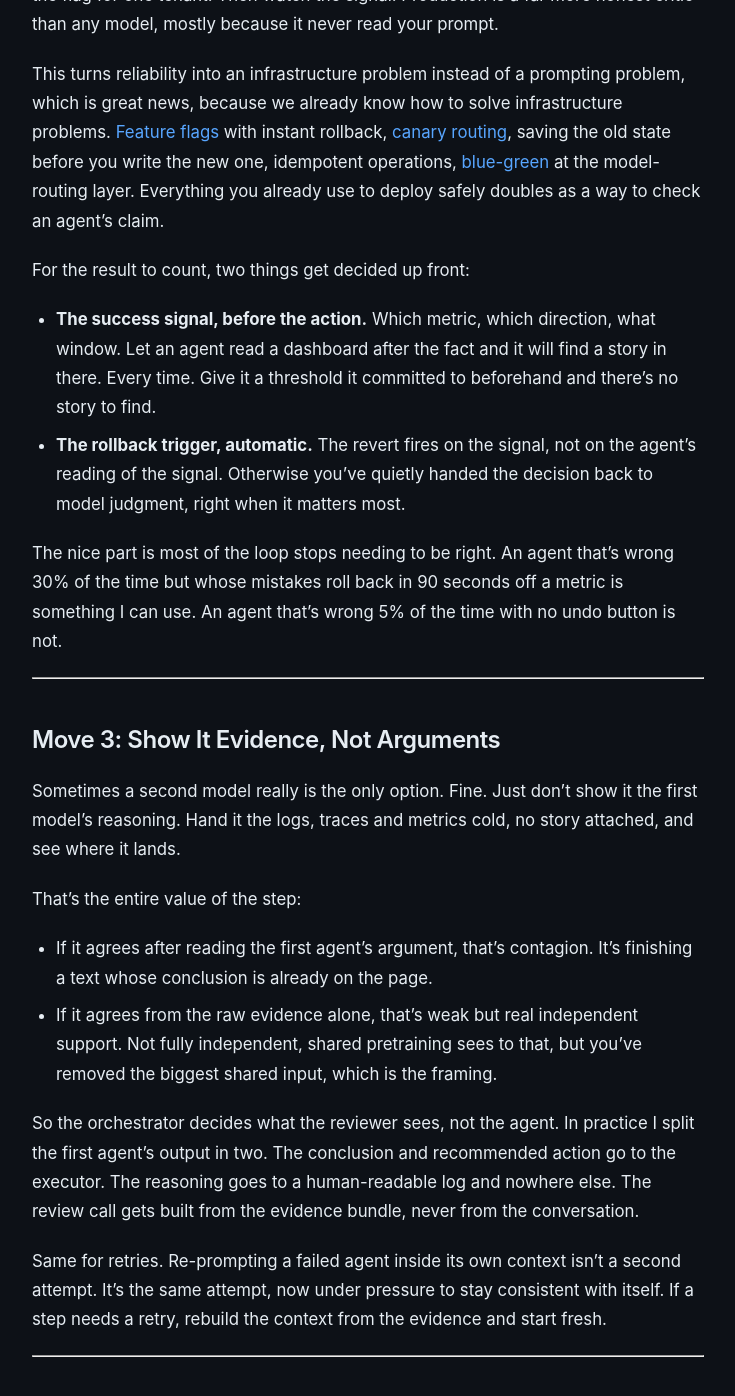
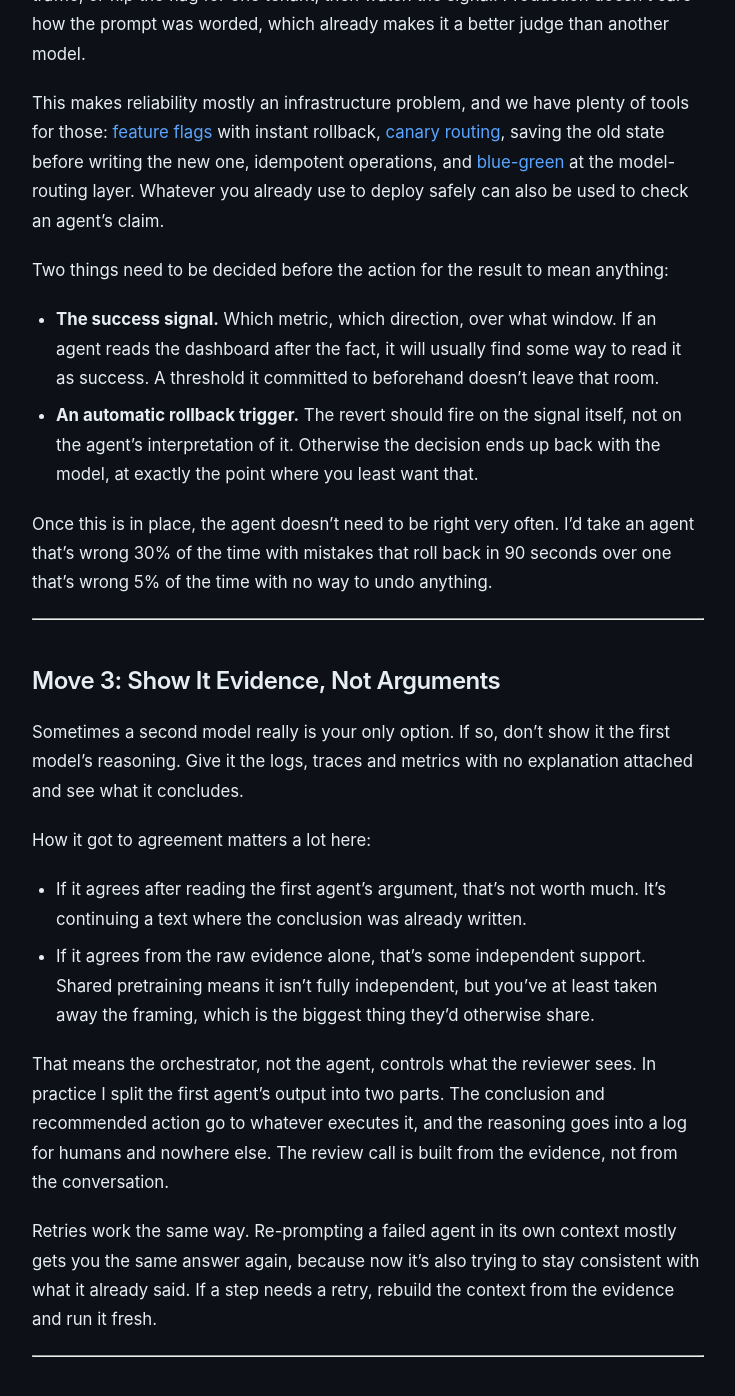
Before and after one commit to youcefjd/youcefdjeddar, a Jekyll site: the page built from _posts/2026-10-17-stop-asking-your-agents-to-be-neutral.md, in a window 1280 px wide and 1400 px high, scrolled down 3308 px. Shown: the top 1396 px of the window, without its empty margins (272-1007 px from the left). Built offline with Jekyll 4.4.1, drawn with Linux system fonts in a browser that asks for light colours; some of the changed text lies outside the part shown.

Commit message:
Rewrite neutral-agents post in plainer voice
Co-Authored-By: Claude Opus 5.5 <noreply@anthropic.com>

```diff
--- a/_posts/2026-10-17-stop-asking-your-agents-to-be-neutral.md
+++ b/_posts/2026-10-17-stop-asking-your-agents-to-be-neutral.md
@@ -5,43 +5,43 @@ date: 2026-10-17
 description: "You can't prompt an agent into neutrality. So build the system so nobody has to be neutral, and let something you actually observed cast the deciding vote."
 ---
 
-[Two weeks ago]({% link _posts/2026-10-03-naming-a-bias-is-not-escaping-it.md %}) I watched a model name its own bias and then walk straight into it. Same conversation. Sometimes the same paragraph. So the obvious next question: if you're building a system out of these things, what do you actually do about it?
+[Two weeks ago]({% link _posts/2026-10-03-naming-a-bias-is-not-escaping-it.md %}) I watched a model name its own bias and then walk straight into it, sometimes in the same paragraph. If you're building a system out of these things, that's a problem you have to design around.
 
-The popular answer is a better prompt. "Be neutral." "Be critical." "Be objective." I've tried all of them. They don't work, and I've stopped pretending they will.
+Most people try to fix it in the prompt. "Be neutral," "be critical," "be objective." I tried all three and none of them held up.
 
-What works is boring. Design the system so no agent ever has to be neutral, because the deciding vote comes from something you observed, not something a model said.
+What I do now is set things up so no agent ever has to be neutral in the first place. The final call comes from something I can observe in the system, like a metric or a test result, and never from a model's opinion.
 
 ---
 
 ## Why "Be Neutral" Doesn't Work
 
-A model's answer drifts toward whatever its framing predicts. Ask for a verdict in a hopeful setup and you get a hopeful verdict. Ask in a doubtful one and you get doubt. The evidence underneath didn't move an inch. Only the mood did.
+A model's answer drifts toward whatever the framing suggests. Set up the question hopefully and you get a hopeful verdict, set it up doubtfully and you get a doubtful one, even when the evidence is identical.
 
-Telling it to be neutral just swaps in a different mood. Neutral is a framing too, so you get back what a neutral-sounding agent is supposed to sound like. The costume of impartiality. Same with "be cautious" or "be humble." It can do the voice. That doesn't mean anything is behind the voice.
+Asking it to be neutral doesn't get you out of that, because "neutral" is a framing as well. The model gives you what it thinks a neutral agent sounds like. Same story with "be cautious" or "be humble": it can copy the tone without any of the judgment you were hoping would come with it.
 
-The skeptic judge is my favourite version of this, because it looks so much like a fix. You add a second agent and tell it to be critical. Does it evaluate the first agent's reasoning? Of course not. It produces the critical response the prompt asked for. Congratulations: you've traded false confidence for false doubt, and the system now rejects correct diagnoses just as smoothly as it used to accept wrong ones.
+The skeptic judge is the version that fools people most, because it looks like a fix. You add a second agent and tell it to be critical, and it doesn't really check the first agent's reasoning. It writes the critical response you asked for. So you've traded false confidence for false doubt, and now the system rejects correct diagnoses as easily as it used to accept wrong ones.
 
-And no, throwing more models at it doesn't help. [Ensembles](https://en.wikipedia.org/wiki/Ensemble_learning) reduce error when the errors are independent. These aren't. Every model in the chain reads the same framing and leans the same way. Three agents agreeing off the same setup is one opinion said three times, with bonus confidence for the repetition.
+Adding more models doesn't help either. [Ensembles](https://en.wikipedia.org/wiki/Ensemble_learning) reduce error when the errors are independent, and these aren't: every model in the chain reads the same framing and leans the same way. Three agents agreeing off the same setup is basically one opinion counted three times, and it looks more confident than it should.
 
 ---
 
 ## The Loop
 
-One rule: nothing moves forward because an agent said so.
+The basic rule is that nothing moves forward just because an agent said so.
 
 ![Flowchart of the loop: agent names a cause and a probe, the probe and a pre-set signal decide, failures auto-revert, humans only see irreversible or ambiguous cases]({{ site.baseurl }}/assets/images/agent-loop-deciding-vote.svg)
 
-The probe answers the first question. A signal you picked in advance answers the last one. If an action fails, it reverts itself before anyone gets a chance to argue about why.
+A probe decides whether the diagnosis holds up, a signal you chose before acting decides whether the fix worked, and a failed action reverts on its own without anyone debating it.
 
-Three moves get you there.
+Here's how each part works.
 
 ---
 
 ## Move 1: Every Diagnosis Comes With a Probe
 
-An agent doesn't get to act on its diagnosis. First it names a probe: a test whose possible results tell the candidate causes apart. Not an argument for its favourite theory. A test. The agent names it, the system runs it, the result decides.
+An agent can't act on its diagnosis directly. It first has to name a probe, meaning a test whose possible results would tell the candidate causes apart. The agent proposes the test, the system runs it, and the result decides what happens next.
 
-The probe has to actually discriminate. If it comes back the same no matter which hypothesis is true, it's confirmation theatre. Feels like evidence, carries none. So before it runs, each candidate cause has to predict a different outcome.
+The probe has to actually discriminate between causes. If it comes back the same whichever hypothesis is true, you've learned nothing, even though it feels like you checked something. So before it runs, each candidate cause should predict a different outcome.
 
 | Hypothesis | Probe | What you'd see if it's true |
 |---|---|---|
@@ -50,55 +50,55 @@ The probe has to actually discriminate. If it comes back the same no matter whic
 | Upstream dependency degraded | Pull the dependency's own latency metric for the window | Their p99 climbs before ours does |
 | Load-driven saturation | Compare the incident window to the same hour last week | Request volume outside the normal band |
 
-Two rules keep this honest. The probe gets written before anyone sees the result, so the agent can't reverse-engineer a test that confirms what it already likes. And if nobody can come up with a probe that separates the hypotheses, that's the answer. The agent reports "ambiguous" instead of picking whichever cause sounds most plausible.
+I hold to two rules here. The probe is written before anyone sees a result, so the agent can't design a test around the answer it already likes. And if nobody can come up with a probe that separates the hypotheses, the agent reports the situation as ambiguous rather than going with whichever cause sounds most plausible.
 
-The probe result is the only thing in the whole loop that no model wrote. Everything else is a model reacting to a framing.
+The probe result is the one input in the loop that no model produced. Everything else has gone through a model at some point.
 
 ---
 
 ## Move 2: Make It Reversible, Let the Result Judge
 
-Sometimes a probe is too expensive, or there just isn't one. Fine. Make the action the probe. Restart the pod behind something you can roll back. Shift 5% of traffic. Flip the flag for one tenant. Then watch the signal. Production is a far more honest critic than any model, mostly because it never read your prompt.
+Sometimes a probe is too expensive or there isn't one. In that case the action itself can be the test: restart the pod behind something you can roll back, shift 5% of traffic, or flip the flag for one tenant, then watch the signal. Production doesn't care how the prompt was worded, which already makes it a better judge than another model.
 
-This turns reliability into an infrastructure problem instead of a prompting problem, which is great news, because we already know how to solve infrastructure problems. [Feature flags](https://martinfowler.com/articles/feature-toggles.html) with instant rollback, [canary routing](https://martinfowler.com/bliki/CanaryRelease.html), saving the old state before you write the new one, idempotent operations, [blue-green](https://martinfowler.com/bliki/BlueGreenDeployment.html) at the model-routing layer. Everything you already use to deploy safely doubles as a way to check an agent's claim.
+This makes reliability mostly an infrastructure problem, and we have plenty of tools for those: [feature flags](https://martinfowler.com/articles/feature-toggles.html) with instant rollback, [canary routing](https://martinfowler.com/bliki/CanaryRelease.html), saving the old state before writing the new one, idempotent operations, and [blue-green](https://martinfowler.com/bliki/BlueGreenDeployment.html) at the model-routing layer. Whatever you already use to deploy safely can also be used to check an agent's claim.
 
-For the result to count, two things get decided up front:
+Two things need to be decided before the action for the result to mean anything:
 
-- **The success signal, before the action.** Which metric, which direction, what window. Let an agent read a dashboard after the fact and it will find a story in there. Every time. Give it a threshold it committed to beforehand and there's no story to find.
-- **The rollback trigger, automatic.** The revert fires on the signal, not on the agent's reading of the signal. Otherwise you've quietly handed the decision back to model judgment, right when it matters most.
+- **The success signal.** Which metric, which direction, over what window. If an agent reads the dashboard after the fact, it will usually find some way to read it as success. A threshold it committed to beforehand doesn't leave that room.
+- **An automatic rollback trigger.** The revert should fire on the signal itself, not on the agent's interpretation of it. Otherwise the decision ends up back with the model, at exactly the point where you least want that.
 
-The nice part is most of the loop stops needing to be right. An agent that's wrong 30% of the time but whose mistakes roll back in 90 seconds off a metric is something I can use. An agent that's wrong 5% of the time with no undo button is not.
+Once this is in place, the agent doesn't need to be right very often. I'd take an agent that's wrong 30% of the time with mistakes that roll back in 90 seconds over one that's wrong 5% of the time with no way to undo anything.
 
 ---
 
 ## Move 3: Show It Evidence, Not Arguments
 
-Sometimes a second model really is the only option. Fine. Just don't show it the first model's reasoning. Hand it the logs, traces and metrics cold, no story attached, and see where it lands.
+Sometimes a second model really is your only option. If so, don't show it the first model's reasoning. Give it the logs, traces and metrics with no explanation attached and see what it concludes.
 
-That's the entire value of the step:
+How it got to agreement matters a lot here:
 
-- If it agrees after reading the first agent's argument, that's contagion. It's finishing a text whose conclusion is already on the page.
-- If it agrees from the raw evidence alone, that's weak but real independent support. Not fully independent, shared pretraining sees to that, but you've removed the biggest shared input, which is the framing.
+- If it agrees after reading the first agent's argument, that's not worth much. It's continuing a text where the conclusion was already written.
+- If it agrees from the raw evidence alone, that's some independent support. Shared pretraining means it isn't fully independent, but you've at least taken away the framing, which is the biggest thing they'd otherwise share.
 
-So the orchestrator decides what the reviewer sees, not the agent. In practice I split the first agent's output in two. The conclusion and recommended action go to the executor. The reasoning goes to a human-readable log and nowhere else. The review call gets built from the evidence bundle, never from the conversation.
+That means the orchestrator, not the agent, controls what the reviewer sees. In practice I split the first agent's output into two parts. The conclusion and recommended action go to whatever executes it, and the reasoning goes into a log for humans and nowhere else. The review call is built from the evidence, not from the conversation.
 
-Same for retries. Re-prompting a failed agent inside its own context isn't a second attempt. It's the same attempt, now under pressure to stay consistent with itself. If a step needs a retry, rebuild the context from the evidence and start fresh.
+Retries work the same way. Re-prompting a failed agent in its own context mostly gets you the same answer again, because now it's also trying to stay consistent with what it already said. If a step needs a retry, rebuild the context from the evidence and run it fresh.
 
 ---
 
 ## Where Model Judgment Is Still Hiding
 
-The audit is mechanical. Find every spot where one model's output feeds another model's assessment, and ask whether an observation could take its place.
+To find the rest, go through the design and look for every place where one model's output feeds into another model's assessment. For each one, ask whether you could use an observation of the system instead.
 
 | Pattern | What you actually get | Replace it with |
 |---|---|---|
 | Judge model scores another agent's reasoning | Whatever its framing calls for | A probe result, or a scored run on held-out cases |
-| "Critique this plan" review step | Fluent objections, whatever the plan's quality | Run it in a sandbox with assertions |
+| "Critique this plan" review step | Confident-sounding objections, regardless of the plan | Run it in a sandbox with assertions |
 | Agent self-reports a confidence score | A number shaped by the prompt's tone | That agent's actual track record on that task type |
 | Majority vote across three agents, same context | One opinion counted three times | Independent contexts, or drop the vote |
 | Agent summarises its tool output for the next agent | A lossy retelling that locks in one interpretation | Pass the raw output; summarise for humans only |
 | Retry with "think more carefully" | Pressure to repeat the first answer | A fresh context rebuilt from the evidence |
 
-What's left after this is a small, honest job for the human. Not reviewing every action, because that's how you burn someone out on cases the system could've settled on its own. The human belongs at the forks that are irreversible or unobservable: the migration you can't roll back, the message you can't unsend, the change whose effect won't show up in any signal you collect. Everything else goes to the probe or the revert.
+After all that, the human's job gets a lot smaller. You don't want someone reviewing every action, since that wears people out on cases the system could have handled itself. Humans should be at the decisions that can't be undone or can't be observed: the migration with no rollback, the message that can't be unsent, the change that won't show up in any signal you collect. The probe or the revert handles everything else.
 
-Two warning signs once it's running. If an agent finds a probe for every single hypothesis, it's probably producing probe-shaped text rather than real tests, so sample a few and check the outcomes actually separate. And if escalations to humans keep dropping, hold the champagne. That's just as likely to mean you've misclassified what's irreversible as it is to mean things are getting better.
+Once it's running, I watch for two things. If an agent always manages to find a probe for every hypothesis, it's probably writing things that look like probes, so sample a few and check that the outcomes really differ. And if escalations to humans keep going down, don't assume things are improving. It's just as likely that something irreversible has been classified as reversible.
```
